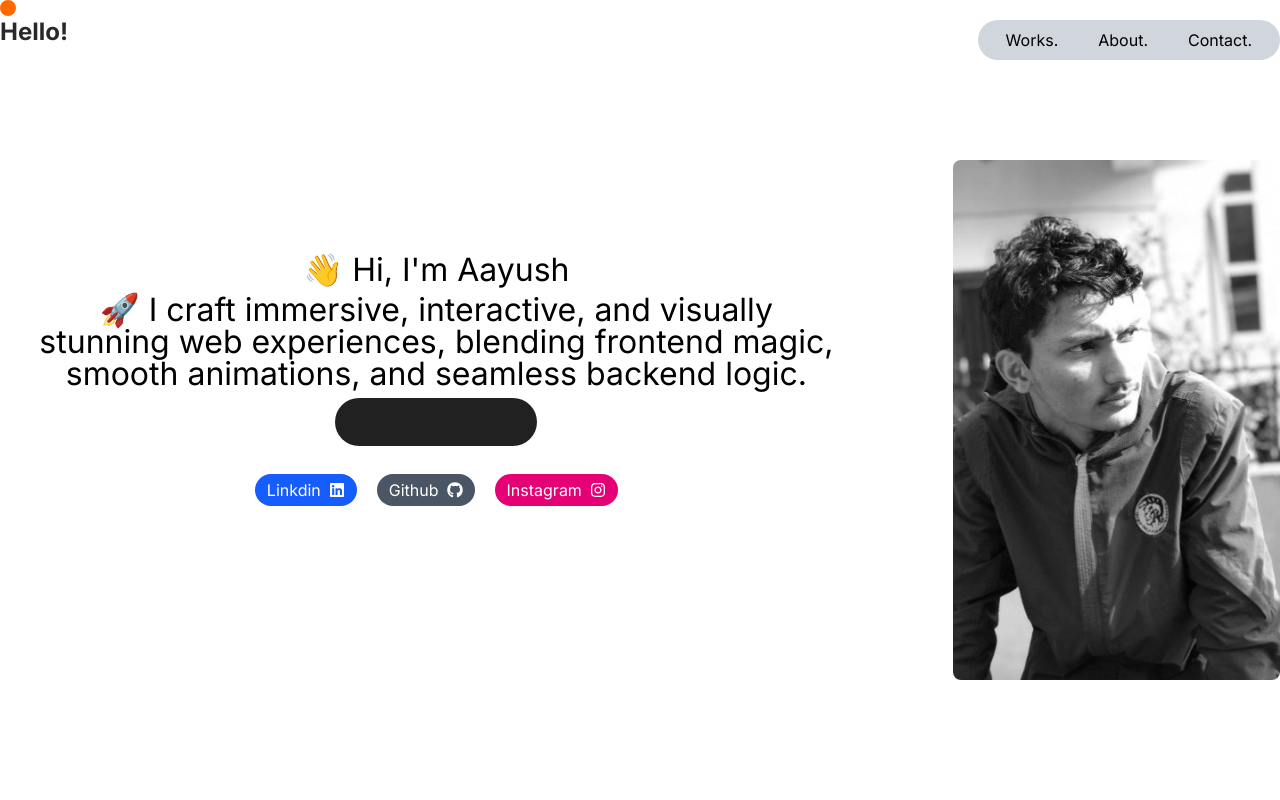
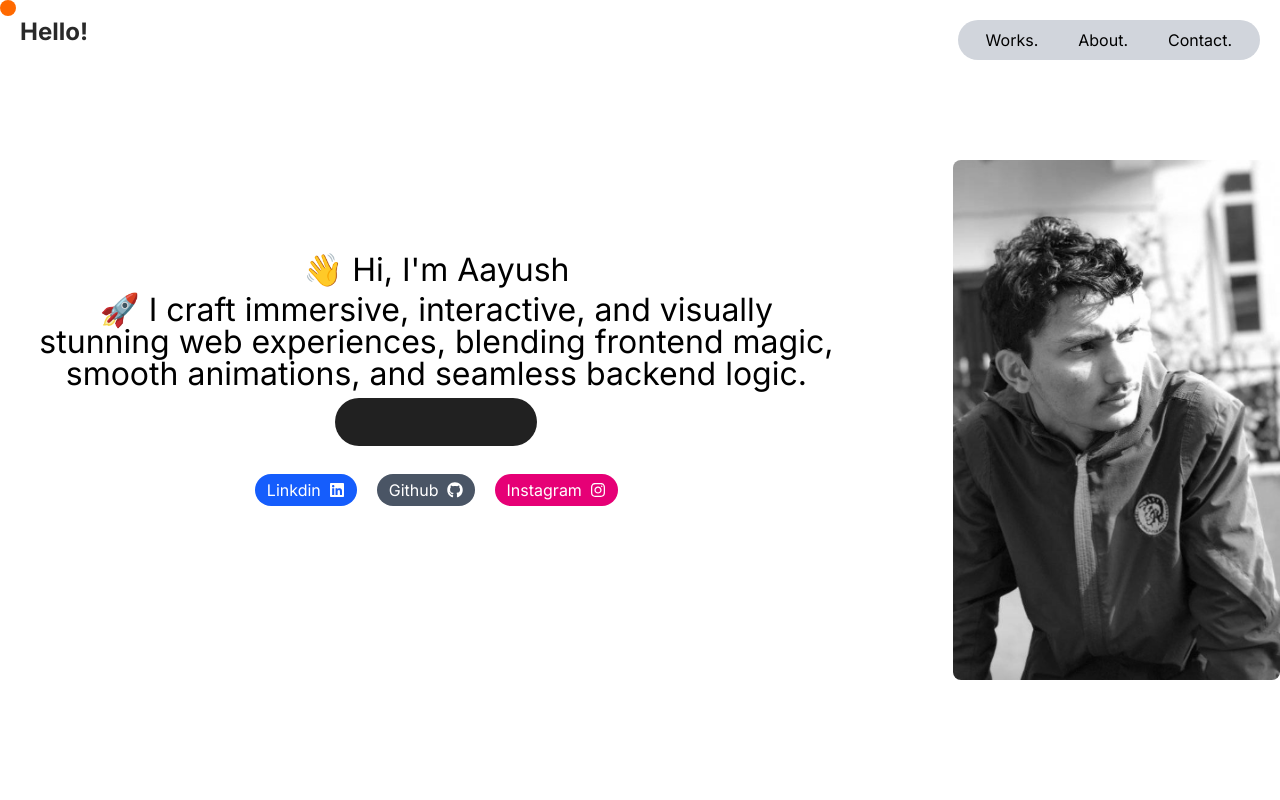
Before and after one commit to Balamiayush/portfolio, a React (Vite) app: page / in a window 1280 px wide. Shown: the top 800 px of the page. Built offline with nearby package versions, Linux system fonts and the light colour scheme; a web font is replaced by a local one.

Commit message:
Adjust padding in Navbar component for improved layout

```diff
--- a/src/components/Navbar.jsx
+++ b/src/components/Navbar.jsx
@@ -239,7 +239,7 @@ const Navbar = () => {
   };
   return (
     <>
-      <nav className="w-full h-20 flex justify-between items-center transition-all duration-300 z-50">
+      <nav className="w-full h-20 flex p-5 justify-between items-center transition-all duration-300 z-50">
         <div className="flex items-center overflow-hidden h-16">
           <motion.a
             href="/"
```
